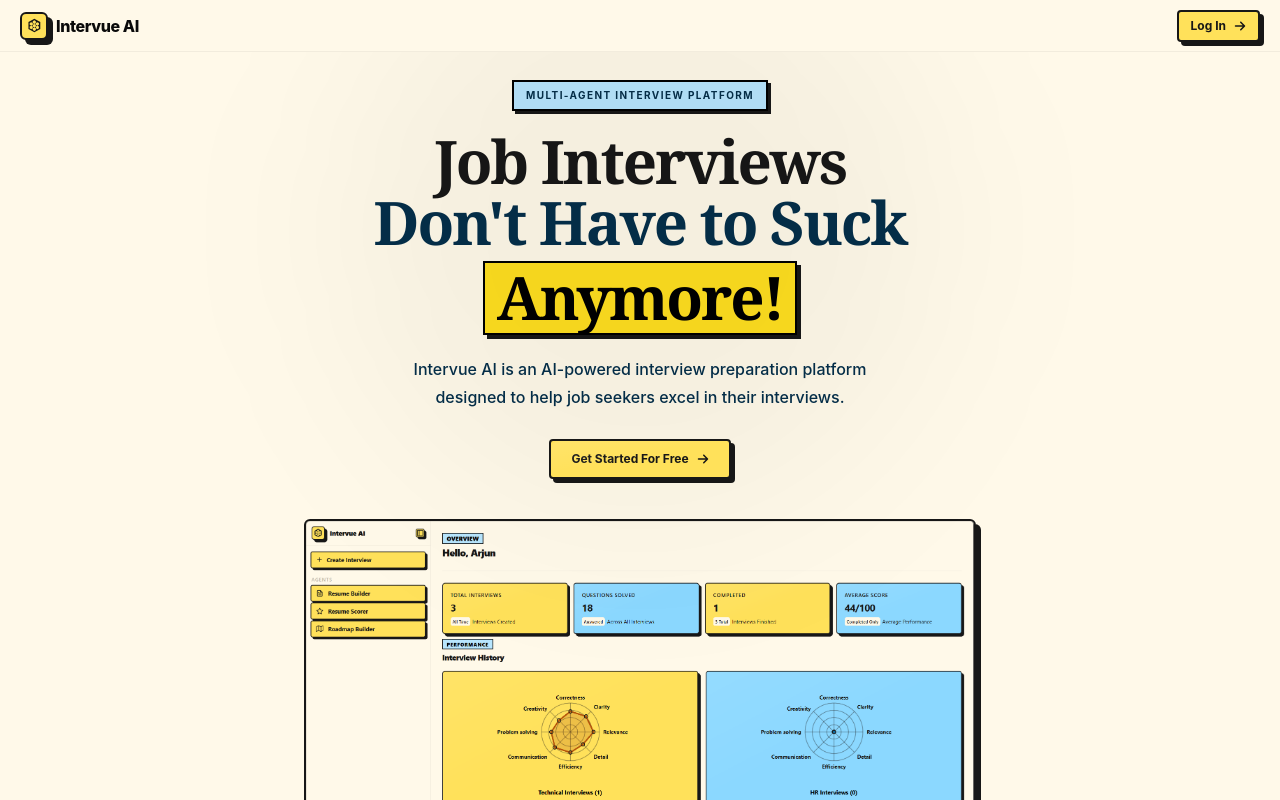
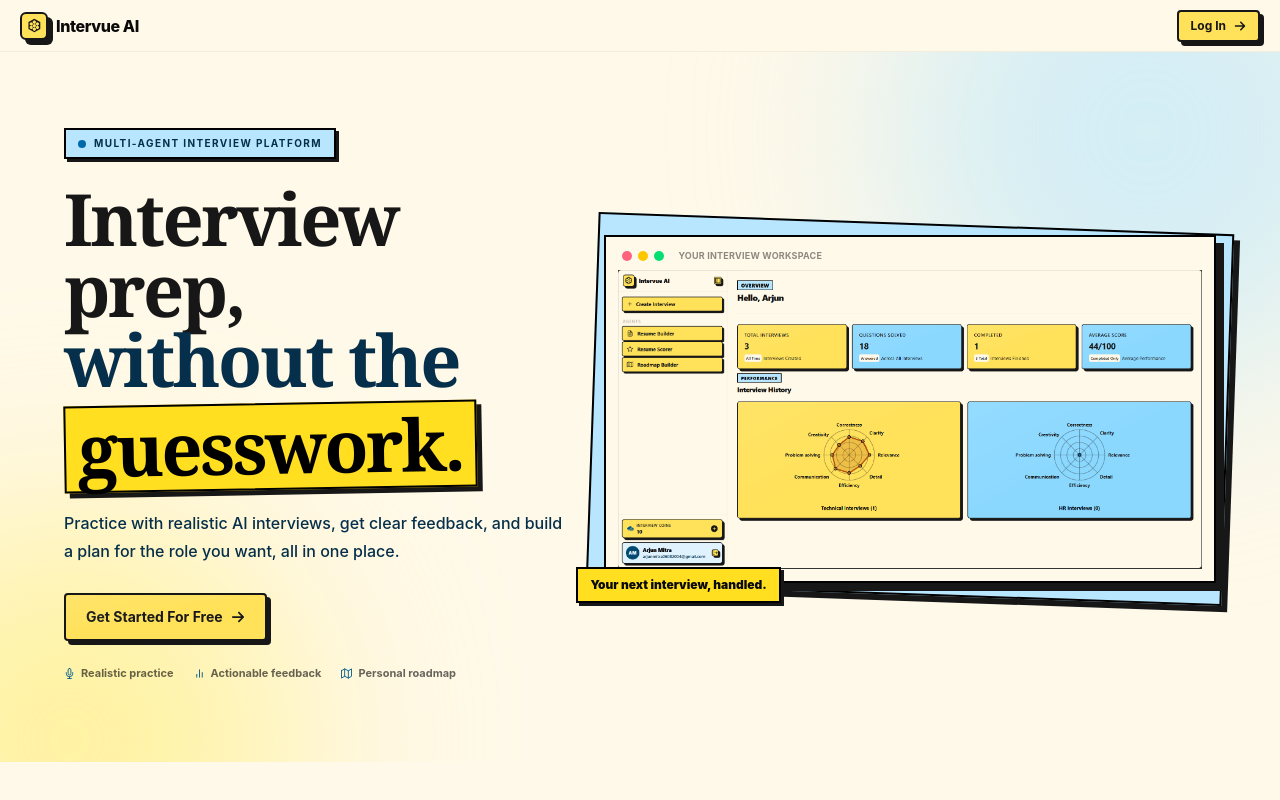
Before and after one commit to TheLearnerAllTime002/Intervue-AI, a React (Vite) app in the folder frontend/: page / in a window 1280 px wide. Shown: the top 800 px of the page. Built offline with nearby package versions, Linux system fonts and the light colour scheme; no server answers.

Commit message:
feat: add skeleton loading components for improved user experience

```diff
--- a/frontend/src/components/InterviewHistory.jsx
+++ b/frontend/src/components/InterviewHistory.jsx
@@ -1,5 +1,6 @@
 import React, { useState } from 'react'
 import { FiArrowUpRight, FiClock, FiFileText, FiTrash2 } from 'react-icons/fi'
+import { ListSkeleton } from './Skeleton'
 
 const formatDate = (value) => {
   if (!value) return 'Date unavailable'
@@ -26,7 +27,7 @@ function InterviewHistory({ interviews = [], loading = false, onOpenInterview, o
       </div>
 
       {loading ? (
-        <div className='neo-blue-surface rounded-lg border-2 border-black p-5 text-sm font-bold text-sky-950'>Loading saved attempts...</div>
+        <ListSkeleton count={3} />
       ) : ordered.length === 0 ? (
         <div className='neo-yellow-surface rounded-lg border-2 border-black p-5 sm:p-6'>
           <p className='text-sm font-extrabold'>No attempts saved yet.</p>
--- /dev/null
+++ b/frontend/src/components/Skeleton.jsx
@@ -0,0 +1,51 @@
+import React from "react"
+
+export function Skeleton({ className = "" }) {
+  return <span aria-hidden="true" className={`skeleton-shimmer block ${className}`} />
+}
+
+export function PageSkeleton({ variant = "content" }) {
+  const isInterview = variant === "interview"
+
+  return (
+    <main aria-label="Loading page" aria-busy="true" className="min-h-screen bg-[var(--neo-paper)] px-4 py-8 sm:px-8">
+      <div className="mx-auto max-w-6xl">
+        <div className="mb-10 flex items-center justify-between">
+          <Skeleton className="h-8 w-36" />
+          <Skeleton className="h-9 w-28" />
+        </div>
+        <div className={`grid gap-5 ${isInterview ? "lg:grid-cols-[minmax(0,1fr)_280px]" : "md:grid-cols-[minmax(0,1.3fr)_minmax(240px,.7fr)]"}`}>
+          <section className="space-y-5 border-2 border-black bg-white p-5 shadow-[5px_5px_0_#171717] sm:p-8">
+            <Skeleton className="h-5 w-36" />
+            <Skeleton className="h-10 w-4/5 max-w-xl" />
+            <Skeleton className="h-4 w-full max-w-lg" />
+            <Skeleton className="h-4 w-3/4 max-w-md" />
+            <div className="grid gap-3 pt-5 sm:grid-cols-2">
+              <Skeleton className="h-24" />
+              <Skeleton className="h-24" />
+            </div>
+          </section>
+          <section className="space-y-4 border-2 border-black bg-sky-100 p-5 shadow-[5px_5px_0_#171717]">
+            <Skeleton className="h-6 w-2/3" />
+            <Skeleton className="h-28 w-full" />
+            <Skeleton className="h-10 w-full" />
+          </section>
+        </div>
+      </div>
+    </main>
+  )
+}
+
+export function ListSkeleton({ count = 3 }) {
+  return (
+    <div aria-label="Loading content" aria-busy="true" className="mt-6 space-y-3">
+      {Array.from({ length: count }, (_, index) => (
+        <div key={index} className="flex items-center gap-4 border-2 border-black bg-white p-4 shadow-[3px_3px_0_#171717]">
+          <Skeleton className="h-10 w-10 shrink-0" />
+          <div className="flex-1 space-y-2"><Skeleton className="h-4 w-2/5" /><Skeleton className="h-3 w-3/4" /></div>
+          <Skeleton className="h-7 w-16" />
+        </div>
+      ))}
+    </div>
+  )
+}
--- a/frontend/src/index.css
+++ b/frontend/src/index.css
@@ -13,6 +13,31 @@
 
 * {
     scroll-behavior: smooth;
+}
+
+.skeleton-shimmer {
+    position: relative;
+    overflow: hidden;
+    border: 2px solid rgb(23 23 23 / 12%);
+    border-radius: 4px;
+    background: #e8e2d3;
+}
+
+.skeleton-shimmer::after {
+    position: absolute;
+    inset: 0;
+    content: "";
+    transform: translateX(-100%);
+    background: linear-gradient(100deg, transparent 20%, rgb(255 255 255 / 78%) 48%, transparent 76%);
+    animation: skeleton-sweep 1.35s ease-in-out infinite;
+}
+
+@keyframes skeleton-sweep {
+    to { transform: translateX(100%); }
+}
+
+@media (prefers-reduced-motion: reduce) {
+    .skeleton-shimmer::after { animation: none; }
 }
 
 body {
--- a/frontend/src/pages/Applications.jsx
+++ b/frontend/src/pages/Applications.jsx
@@ -3,6 +3,7 @@ import { FiBriefcase, FiCalendar, FiExternalLink, FiPlus, FiTrash2 } from "react
 import { motion } from "motion/react";
 import { useNavigate } from "react-router-dom";
 import api from "../utils/axios";
+import { ListSkeleton } from "../components/Skeleton";
 
 const STAGES = [
   { value: "saved", label: "Saved" },
@@ -139,7 +140,7 @@ function Applications() {
             </div>
 
             {error && <p role="alert" className="border-2 border-black bg-red-100 p-3 text-sm font-bold text-red-950">{error}</p>}
-            {loading ? <p className="border-2 border-black bg-white p-6 text-sm font-bold text-black/65">Loading your applications...</p> : applications.length === 0 ? (
+            {loading ? <ListSkeleton count={3} /> : applications.length === 0 ? (
               <div className="border-2 border-dashed border-black bg-white p-8 text-center shadow-[3px_3px_0_#171717]"><FiBriefcase className="mx-auto mb-3 text-sky-900" size={24} /><p className="font-black">No applications saved yet</p><p className="mt-1 text-xs font-semibold text-black/60">Add a role to start tracking your job search.</p></div>
             ) : applications.map((application) => {
               const jobUrl = safeJobUrl(application.jobUrl || "");
--- a/frontend/src/pages/Billing.jsx
+++ b/frontend/src/pages/Billing.jsx
@@ -1,11 +1,12 @@
 import React, { useEffect, useState } from 'react'
 import { motion } from "motion/react"
-import { FiArrowDownLeft, FiArrowLeft, FiArrowUpRight, FiCheckCircle, FiClock, FiLock } from 'react-icons/fi'
+import { FiArrowDownLeft, FiArrowLeft, FiArrowUpRight, FiCheckCircle, FiLock } from 'react-icons/fi'
 import { GiTwoCoins } from 'react-icons/gi'
 import PricingCard from '../components/PricingCard'
 import api from '../utils/axios'
 import { useNavigate } from 'react-router-dom'
 import { getCoinHistory } from '../apis/user.api'
+import { ListSkeleton } from '../components/Skeleton'
 
 const plans = [
     {
@@ -163,7 +164,7 @@ function Billing({ user, setUser }) {
                     </div>
                     {historyError && <p role='alert' className='mb-3 border-2 border-black bg-red-100 p-3 text-xs font-bold text-red-950'>{historyError}</p>}
                     {historyLoading ? (
-                        <div className='flex items-center gap-2 border-2 border-black bg-white p-4 text-xs font-bold text-sky-950'><FiClock className='animate-pulse' /> Loading coin activity...</div>
+                        <ListSkeleton count={2} />
                     ) : coinHistory.length === 0 ? (
                         <div className='border-2 border-dashed border-black bg-white p-5 text-center'>
                             <GiTwoCoins className='mx-auto mb-2 text-sky-900' size={24} />
--- a/frontend/src/pages/Home.jsx
+++ b/frontend/src/pages/Home.jsx
@@ -40,15 +40,17 @@ function Home({ setUser }) {
             </motion.nav>
 
             {/* main area */}
-            <section className='relative pt-20 pb-14 overflow-hidden bg-[#F8F9FA]'>
-                <div className='absolute top-1/4 left-1/2 -translate-x-1/2 -translate-y-1/2 w-[600px] h-[600px] rounded-full bg-black/[0.04] blur-[90px] pointer-events-none' />
-
-                <div className='max-w-4xl mx-auto px-6 text-center'>
+            <section className='relative isolate overflow-hidden bg-[#F8F9FA] px-5 pb-14 pt-28 sm:px-8 sm:pb-20 sm:pt-32'>
+                <div className='pointer-events-none absolute -right-32 -top-32 h-[520px] w-[520px] rounded-full bg-sky-200/60 blur-[100px]' />
+                <div className='pointer-events-none absolute -bottom-52 -left-40 h-[460px] w-[460px] rounded-full bg-yellow-200/70 blur-[100px]' />
+                <div className='relative mx-auto grid max-w-6xl items-center gap-12 lg:grid-cols-[0.9fr_1.1fr] lg:gap-10'>
+                <div className='max-w-2xl text-center lg:text-left'>
                     <motion.div
                         initial={{ opacity: 0, y: 16 }}
                         animate={{ opacity: 1, y: 0 }}
                         transition={{ duration: 0.5, delay: 0.05 }}
-                        className='inline-flex items-center border-2 border-black bg-sky-200 px-3 py-1.5 text-[10px] font-bold uppercase tracking-[0.14em] text-sky-950 shadow-[3px_3px_0_#171717] mb-5'>
+                        className='mb-6 inline-flex items-center gap-2 border-2 border-black bg-sky-200 px-3 py-1.5 text-[10px] font-bold uppercase tracking-[0.14em] text-sky-950 shadow-[3px_3px_0_#171717]'>
+                        <span className='h-2 w-2 rounded-full bg-sky-700' />
                         Multi-Agent Interview Platform
 
                     </motion.div>
@@ -57,21 +59,18 @@ function Home({ setUser }) {
                         initial={{ opacity: 0, y: 20 }}
                         animate={{ opacity: 1, y: 0 }}
                         transition={{ duration: 0.55, delay: 0.12 }}
-                        className='font-serif text-4xl md:text-6xl font-black leading-[1.02] tracking-[-0.04em] mb-5 text-black'>
-                        Job Interviews<br />
-                        <span className="text-sky-950">
-                            Don't Have to Suck
-                        </span><br />
-                        <span className='inline-block mt-2 border-2 border-black bg-yellow-300 px-3 py-1 text-black shadow-[4px_4px_0_#171717]'>Anymore!</span>
+                        className='mb-5 font-serif text-5xl font-black leading-[0.98] tracking-[-0.055em] text-black sm:text-6xl md:text-7xl'>
+                        Interview prep,<br />
+                        <span className='text-sky-950'>without the</span><br />
+                        <span className='mt-2 inline-block -rotate-1 border-2 border-black bg-yellow-300 px-3 py-1.5 text-black shadow-[5px_5px_0_#171717]'>guesswork.</span>
                     </motion.h1>
 
                     <motion.p
                         initial={{ opacity: 0, y: 20 }}
                         animate={{ opacity: 1, y: 0 }}
                         transition={{ duration: 0.55, delay: 0.2 }}
-                        className='mx-auto mb-7 max-w-lg font-sans text-sm sm:text-base font-medium leading-7 text-sky-950'>
-                        Intervue AI is an AI-powered interview preparation platform
-                        designed to help job seekers excel in their interviews.
+                        className='mx-auto mb-7 max-w-lg font-sans text-sm font-medium leading-7 text-sky-950 sm:text-base lg:mx-0'>
+                        Practice with realistic AI interviews, get clear feedback, and build a plan for the role you want, all in one place.
                     </motion.p>
 
                     <motion.div
@@ -83,23 +82,34 @@ function Home({ setUser }) {
                             onClick={() => setShowLogin(true)}
                             whileHover={{ scale: 1.05, boxShadow: "0 0 36px rgba(0,0,0,0.18)" }}
                             whileTap={{ scale: 0.97 }}
-                            className='relative  gap-2 overflow-hidden bg-[#0A0A0A]/80 backdrop-blur-2xl text-white font-bold px-5 py-2.5 rounded-lg text-xs cursor-pointer border border-white/10 shadow-[0_8px_32px_rgba(0,0,0,0.3)] transition-all hover:border-white/20'>
+                            className='relative gap-2 overflow-hidden bg-[#0A0A0A]/80 px-5 py-3 text-sm font-bold text-white cursor-pointer border border-white/10 shadow-[0_8px_32px_rgba(0,0,0,0.3)] transition-all hover:border-white/20'>
                             <span className='flex items-center justify-center gap-2'> Get Started For Free <FaArrowRight /></span>
                             <span className='absolute inset-0 bg-gradient-to-br from-white/[0.1] via-transparent to-transparent pointer-events-none rounded-lg' />
                         </motion.button>
                     </motion.div>
+                    <div className='mt-6 flex flex-wrap items-center justify-center gap-x-5 gap-y-2 text-[11px] font-bold text-black/60 lg:justify-start'>
+                        <span className='flex items-center gap-1.5'><FiMic className='text-sky-800' /> Realistic practice</span>
+                        <span className='flex items-center gap-1.5'><FiBarChart2 className='text-sky-800' /> Actionable feedback</span>
+                        <span className='flex items-center gap-1.5'><FiMap className='text-sky-800' /> Personal roadmap</span>
+                    </div>
                 </div>
 
                 <motion.div
                     initial={{ opacity: 0, y: 30 }}
                     animate={{ opacity: 1, y: 0 }}
-                    whileHover={{ y: -10, scale: 1.02 }}
+                    whileHover={{ y: -6 }}
                     transition={{ duration: 0.7, delay: 0.3 }}
-                    className='mt-10 rounded-lg overflow-hidden  shadow-[0_0_60px_rgba(0,0,0,0.06)] max-w-2xl mx-auto'>
+                    className='relative mx-auto w-full max-w-2xl lg:mt-2'>
 
-                    <img src={dashboard} alt='dashboard img' className='w-full h-auto object-cover block ' />
+                    <div className='absolute -inset-3 rotate-2 border-2 border-black bg-sky-200 shadow-[6px_6px_0_#171717]' />
+                    <div className='relative overflow-hidden border-2 border-black bg-white p-2 shadow-[8px_8px_0_#171717] sm:p-3'>
+                        <div className='mb-2 flex items-center gap-1.5 px-1'><span className='h-2.5 w-2.5 rounded-full bg-rose-400' /><span className='h-2.5 w-2.5 rounded-full bg-yellow-400' /><span className='h-2.5 w-2.5 rounded-full bg-green-400' /><span className='ml-2 text-[9px] font-bold tracking-wide text-black/45'>YOUR INTERVIEW WORKSPACE</span></div>
+                        <img src={dashboard} alt='Intervue AI dashboard showing interview preparation progress' className='block h-auto w-full object-cover' />
+                    </div>
+                    <div className='absolute -bottom-5 -left-3 border-2 border-black bg-yellow-300 px-3 py-2 text-[10px] font-black shadow-[3px_3px_0_#171717] sm:-left-7 sm:text-xs'>Your next interview, handled.</div>
 
                 </motion.div>
+                </div>
 
             </section>
 
--- a/frontend/src/pages/InterviewPage.jsx
+++ b/frontend/src/pages/InterviewPage.jsx
@@ -3,6 +3,7 @@ import { useState } from 'react'
 import { useNavigate, useParams } from 'react-router-dom'
 import { getInterview } from '../apis/interview.api'
 import Step2interview from '../components/interview/Step2interview'
+import { PageSkeleton } from '../components/Skeleton'
 
 function InterviewPage({user}) {
     const {id} = useParams()
@@ -40,11 +41,7 @@ function InterviewPage({user}) {
     },[id,navigate])
 
     if(loading){
-        return(
-            <div className="min-h-screen bg-[#07000F] flex items-center justify-center">
-        <div className="w-12 h-12 rounded-full border-4 border-white/20 border-t-white animate-spin" />
-      </div>
-        )
+        return <PageSkeleton variant="interview" />
     }
     if(loadError){
         return (
--- a/frontend/src/pages/QuestionBanks.jsx
+++ b/frontend/src/pages/QuestionBanks.jsx
@@ -6,6 +6,7 @@ import { addBankQuestion, createQuestionBank, deleteBankQuestion, deleteQuestion
 import api from "../utils/axios"
 import { signOut } from "firebase/auth"
 import { auth } from "../utils/firebase"
+import { ListSkeleton } from "../components/Skeleton"
 
 function QuestionBanks({ user, setUser }) {
   const [banks, setBanks] = useState([])
@@ -109,7 +110,7 @@ function QuestionBanks({ user, setUser }) {
           </form>
 
           {error && <p role="alert" className="mt-4 border-2 border-black bg-red-100 p-3 text-sm font-bold text-red-950">{error}</p>}
-          {loading ? <p className="mt-6 text-sm font-bold">Loading your banks...</p> : banks.length === 0 ? (
+          {loading ? <ListSkeleton count={3} /> : banks.length === 0 ? (
             <div className="mt-6 border-2 border-black bg-yellow-100 p-5"><FiBookmark /><p className="mt-2 text-sm font-extrabold">No question banks yet.</p><p className="mt-1 text-xs">Create one above, then add custom questions or save questions from an interview report.</p></div>
           ) : (
             <div className="mt-6 space-y-4">
--- a/frontend/src/pages/Roadmap.jsx
+++ b/frontend/src/pages/Roadmap.jsx
@@ -8,6 +8,7 @@ import api from '../utils/axios'
 import { useSelector } from 'react-redux'
 import { useEffect } from 'react'
 import RoadmapResult from '../components/roadmap/RoadmapResult'
+import { ListSkeleton } from '../components/Skeleton'
 const PACKAGE_OPTIONS = ["10 LPA", "15 LPA", "20 LPA", "30 LPA", "40 LPA"];
 function Roadmap({ user, setUser }) {
     const navigate = useNavigate()
@@ -296,7 +297,7 @@ function Roadmap({ user, setUser }) {
 
                                 <div className='flex flex-col gap-2 p-3'>
                                     {historyLoading ? (
-                                        <p className="text-xs text-black/35 text-center py-6">Loading…</p>
+                                        <ListSkeleton count={2} />
                                     )
                                         : history.length === 0 ?
                                             (
```
Also changed, not shown: frontend/src/App.jsx (+2 -5 lines), frontend/src/components/InterviewProgress.jsx (+6 -1 lines), frontend/src/pages/InterviewReport.jsx (+2 -5 lines).
